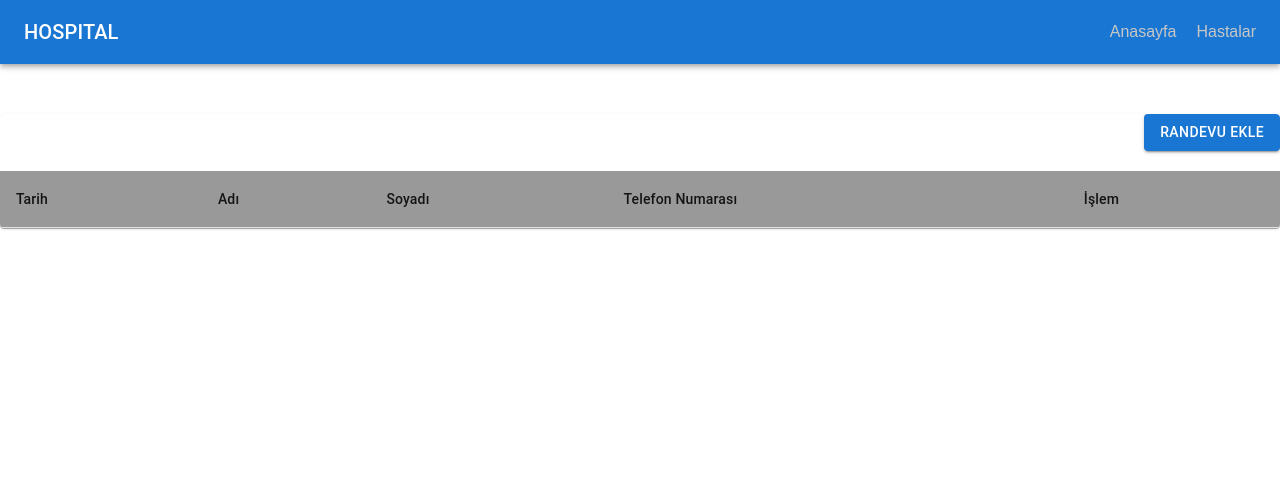
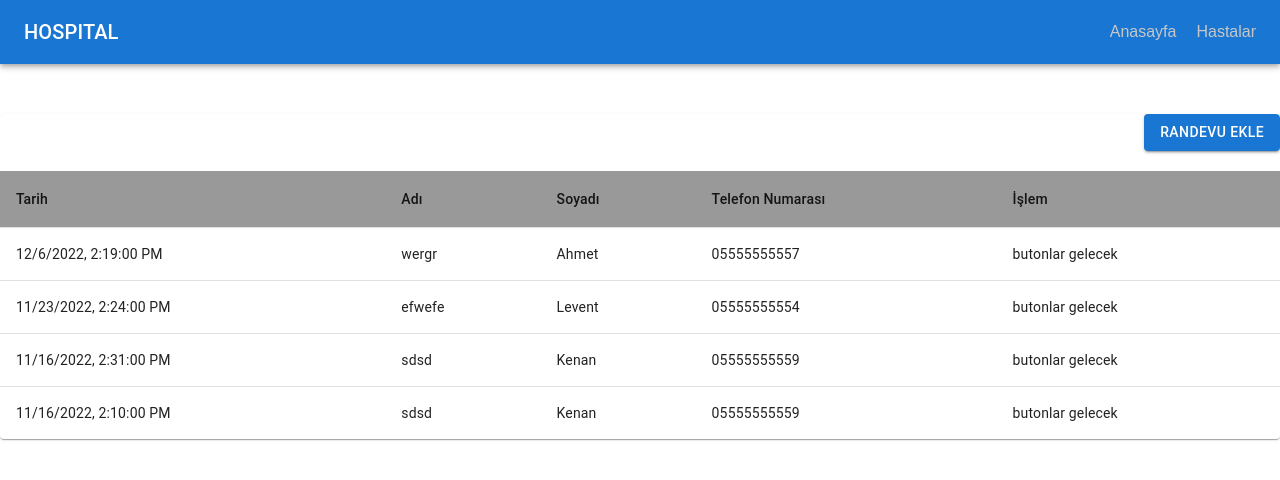
Before and after one commit to cbozay/hospital, a React (Create React App) app: page / in a window 1280 px wide. Shown: the top 480 px of the page. Built offline with nearby package versions, Linux system fonts and the light colour scheme; data requests are answered from the project's data file.

Commit message:
redux part-3 and date sorting

```diff
--- a/db.json
+++ b/db.json
@@ -1,12 +1,73 @@
 {
-  "randevular": [],
-  "hastalar": [],
+  "randevular": [
+    {
+      "id": "1668942660959",
+      "date": "2022-11-16T14:10",
+      "hastaId": "1668942660958"
+    },
+    {
+      "id": "1668943180921",
+      "date": "2022-12-06T14:19",
+      "hastaId": "1668943180920"
+    },
+    {
+      "id": "1668943458974",
+      "date": "2022-11-23T14:24",
+      "hastaId": "1668943458973"
+    },
+    {
+      "id": "1668943865791",
+      "date": "2022-11-16T14:31",
+      "hastaId": "1668942660958"
+    }
+  ],
+  "hastalar": [
+    {
+      "id": "1668942660958",
+      "name": "sdsd",
+      "surname": "Kenan",
+      "islemIds": ["1668942660957", "1668943865792"],
+      "phone": "05555555559"
+    },
+    {
+      "id": "1668943180920",
+      "name": "wergr",
+      "surname": "Ahmet",
+      "islemIds": ["1668943180919"],
+      "phone": "05555555557"
+    },
+    {
+      "id": "1668943458973",
+      "name": "efwefe",
+      "surname": "Levent",
+      "islemIds": ["1668943458972"],
+      "phone": "05555555554"
+    }
+  ],
   "islemler": [
     {
-      "id": "1668586904488",
+      "id": "1668942660957",
+      "sikayet": "wergr",
+      "uygulananTedavi": "wergr",
+      "yazilanIlaclar": "baş dönmesi"
+    },
+    {
+      "id": "1668943180919",
+      "sikayet": "baş dönmesi",
+      "uygulananTedavi": "baş dönmesi",
+      "yazilanIlaclar": "baş dönmesi"
+    },
+    {
+      "id": "1668943458972",
       "sikayet": "sdsd",
-      "uygulananTedavi": "",
-      "yazilanIlaclar": []
+      "uygulananTedavi": "sırt ağrısı",
+      "yazilanIlaclar": "efsefwef"
+    },
+    {
+      "id": "1668943865792",
+      "sikayet": "sdsd",
+      "uygulananTedavi": "sdsd",
+      "yazilanIlaclar": "sdsd"
     }
   ]
 }
--- a/src/components/AddTedaviModal.js
+++ b/src/components/AddTedaviModal.js
@@ -17,11 +17,10 @@ const style = {
 };
 
 const AddTedaviModal = (props) => {
-  const { open, handleClose, hastaIslemi, setButtonHandler } = props;
+  const { open, handleClose, hastaIslemi } = props;
   const dispatch = useDispatch();
   const [tedavi, setTedavi] = useState("");
   const [ilac, setIlac] = useState("");
-  //   const[updatedTedavi, setUpdatedTedavi] = useState(false);
 
   const handleSubmit = (event) => {
     event.preventDefault();
@@ -39,7 +38,7 @@ const AddTedaviModal = (props) => {
       .put(url.islemler + "/" + hastaIslemi.id, EklenenTedavi)
       .then((res) => {
         dispatch({ type: actionTypes.EDIT_ISLEM, payload: EklenenTedavi });
-        setButtonHandler(false);
+        handleClose();
       })
       .catch((err) => console.log(err));
   };
--- a/src/pages/Detaylar.js
+++ b/src/pages/Detaylar.js
@@ -4,11 +4,12 @@ import Header from "../components/Header";
 import { api } from "../api/api";
 import { url } from "../api/url";
 import AddTedaviModal from "../components/AddTedaviModal";
+import { useSelector } from "react-redux";
 
 const Detaylar = () => {
   const { hastaDetayId } = useParams();
+  const { islemlerState } = useSelector((state) => state);
   const [hasta, setHasta] = useState(null);
-  // const [islemler, setIslemler] = useState(null);
   const [hastaIslemleri, setHastaIslemleri] = useState([]);
   const [buttonHandler, setButtonHandler] = useState(false);
   const [hastaIslem, setHastaIslem] = useState("");
@@ -53,16 +54,7 @@ const Detaylar = () => {
           });
       })
       .catch((err) => console.log(err));
-  }, [buttonHandler]);
-
-  // console.log("hastaIslemleri", hastaIslemleri);
-
-  // hasta.islemIds.map((hastaIslemId) => {
-  //   const searchedIslemId = islemler.find((islem) => islem.id === hastaIslemId);
-  //   console.log(">>> searchedIslemId", searchedIslemId);
-  //   // setSearchedIslemId([...searchedIslemId]);
-  // });
-  // console.log(hasta.islemIds);
+  }, [islemlerState.islemler]);
 
   if (hasta === null) {
     <h1>Loading...</h1>;
@@ -93,8 +85,6 @@ const Detaylar = () => {
       <hr />
 
       {hastaIslemleri.map((hastaIslemi, index) => {
-        // console.log("hastaIslemi", hastaIslemi);
-        // console.log("hastaIslemleri", hastaIslemleri);
         return (
           <h4 key={index} className="d-flex justify-content-center">
             <div className="d-flex border" style={{ width: "500px" }}>
@@ -144,14 +134,7 @@ const Detaylar = () => {
         open={buttonHandler}
         handleClose={() => setButtonHandler(false)}
         hastaIslemi={hastaIslem}
-        setButtonHandler={() => setButtonHandler(false)}
       />
-
-      {/* {hasta.islemIds.map((islemId) => {
-        const searchedIslemId = islemler.find((item) => item.id === islemId);
-        console.log(">>searchedIslemId  ", searchedIslemId);
-        return <div key={islemId}></div>;
-      })} */}
     </div>
   );
 };
--- a/src/pages/HastaEkle.js
+++ b/src/pages/HastaEkle.js
@@ -1,4 +1,4 @@
-import React, { useState, useEffect } from "react";
+import React, { useState } from "react";
 import TextField from "@mui/material/TextField";
 import Button from "@mui/material/Button";
 
--- a/src/pages/Home.js
+++ b/src/pages/Home.js
@@ -13,6 +13,10 @@ import { useSelector } from "react-redux";
 const Home = () => {
   const { hastalarState, randevularState } = useSelector((state) => state);
   const navigate = useNavigate();
+
+  const sortedRandevular = randevularState.randevular.sort((a, b) => {
+    return new Date(b.date) - new Date(a.date);
+  });
 
   if (randevularState.success !== true || hastalarState.success !== true) {
     return <h1>Loading...</h1>;
@@ -44,10 +48,11 @@ const Home = () => {
             </TableRow>
           </TableHead>
           <TableBody>
-            {randevularState.randevular.map((randevu) => {
+            {sortedRandevular.map((randevu) => {
               const aradigimHasta = hastalarState.hastalar.find(
                 (hasta) => hasta.id === randevu.hastaId
               );
+
               return (
                 <TableRow
                   key={randevu.id}
--- a/src/redux/reducers/islemlerReducer.js
+++ b/src/redux/reducers/islemlerReducer.js
@@ -45,6 +45,15 @@ const İslemlerReducer = (state = initialState, action) => {
         ...state,
         islemler: filteredDeletedIslemler,
       };
+    case actionTypes.EDIT_ISLEM:
+      const filteredEditIslemler = state.islemler.filter(
+        (item) => item.id !== action.payload.id
+      );
+
+      return {
+        ...state,
+        islemler: [action.payload, ...filteredEditIslemler],
+      };
 
     default:
       return state;
```
